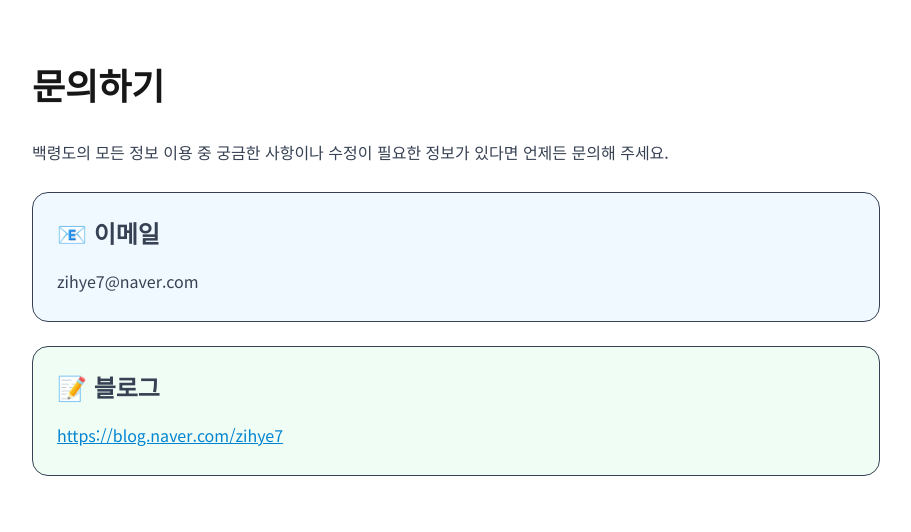
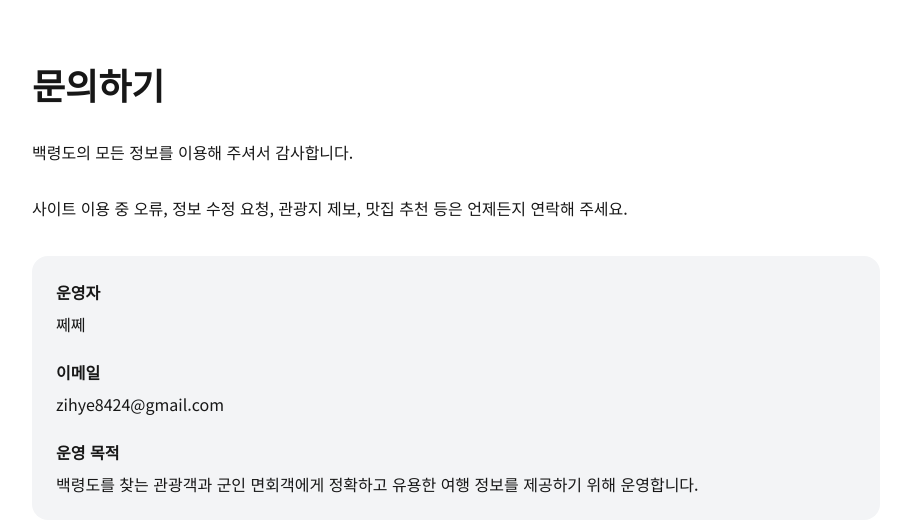
Before and after one commit to zihye8424-ship-it/baengnyeong-project, a Next.js app: page /contact in a window 1280 px wide. Shown: the top 532 px of the page, without its empty margins (184-1095 px from the left). Built offline with nearby package versions, Linux system fonts and the light colour scheme.

Commit message:
Improve Contact page

```diff
--- a/app/contact/page.tsx
+++ b/app/contact/page.tsx
@@ -1,39 +1,31 @@
 export default function ContactPage() {
   return (
     <main className="max-w-4xl mx-auto px-6 py-16">
-        <h1 className="text-4xl font-bold mb-8">문의하기</h1>
+      <h1 className="text-4xl font-bold mb-8">
+        문의하기
+      </h1>
 
-        <div className="space-y-6 leading-8 text-gray-700">
-
-          <p>
-            백령도의 모든 정보 이용 중 궁금한 사항이나
-            수정이 필요한 정보가 있다면 언제든 문의해 주세요.
+      <p className="mb-6 leading-8">
+        백령도의 모든 정보를 이용해 주셔서 감사합니다.
       </p>
 
-          <div className="bg-sky-50 rounded-2xl p-6 border">
-            <h2 className="text-2xl font-bold mb-4">
-              📧 이메일
-            </h2>
+      <p className="mb-6 leading-8">
+        사이트 이용 중 오류, 정보 수정 요청, 관광지 제보,
+        맛집 추천 등은 언제든지 연락해 주세요.
+      </p>
 
+      <div className="bg-gray-100 rounded-2xl p-6 mt-8">
+        <p className="font-bold mb-2">운영자</p>
+        <p>쩨쩨</p>
+
+        <p className="font-bold mt-6 mb-2">이메일</p>
+        <p>zihye8424@gmail.com</p>
+
+        <p className="font-bold mt-6 mb-2">운영 목적</p>
         <p>
-              zihye7@naver.com
+          백령도를 찾는 관광객과 군인 면회객에게
+          정확하고 유용한 여행 정보를 제공하기 위해 운영합니다.
         </p>
-          </div>
-
-          <div className="bg-green-50 rounded-2xl p-6 border">
-            <h2 className="text-2xl font-bold mb-4">
-              📝 블로그
-            </h2>
-
-            <a
-              href="https://blog.naver.com/zihye7"
-              target="_blank"
-              className="text-sky-600 underline"
-            >
-              https://blog.naver.com/zihye7
-            </a>
-          </div>
-
       </div>
     </main>
   );
```
Lines whose indentation alone changed are shown as unchanged.
